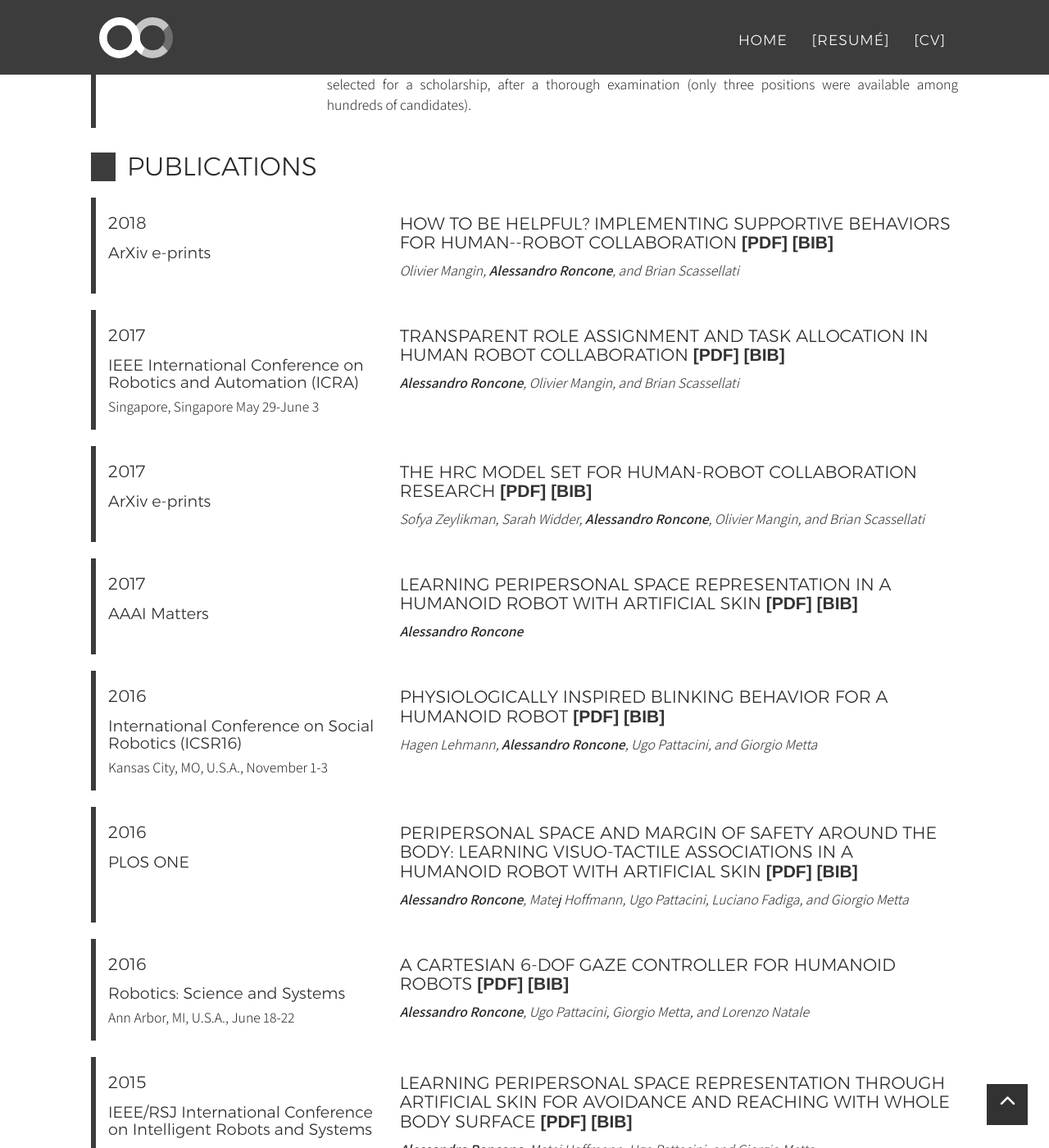
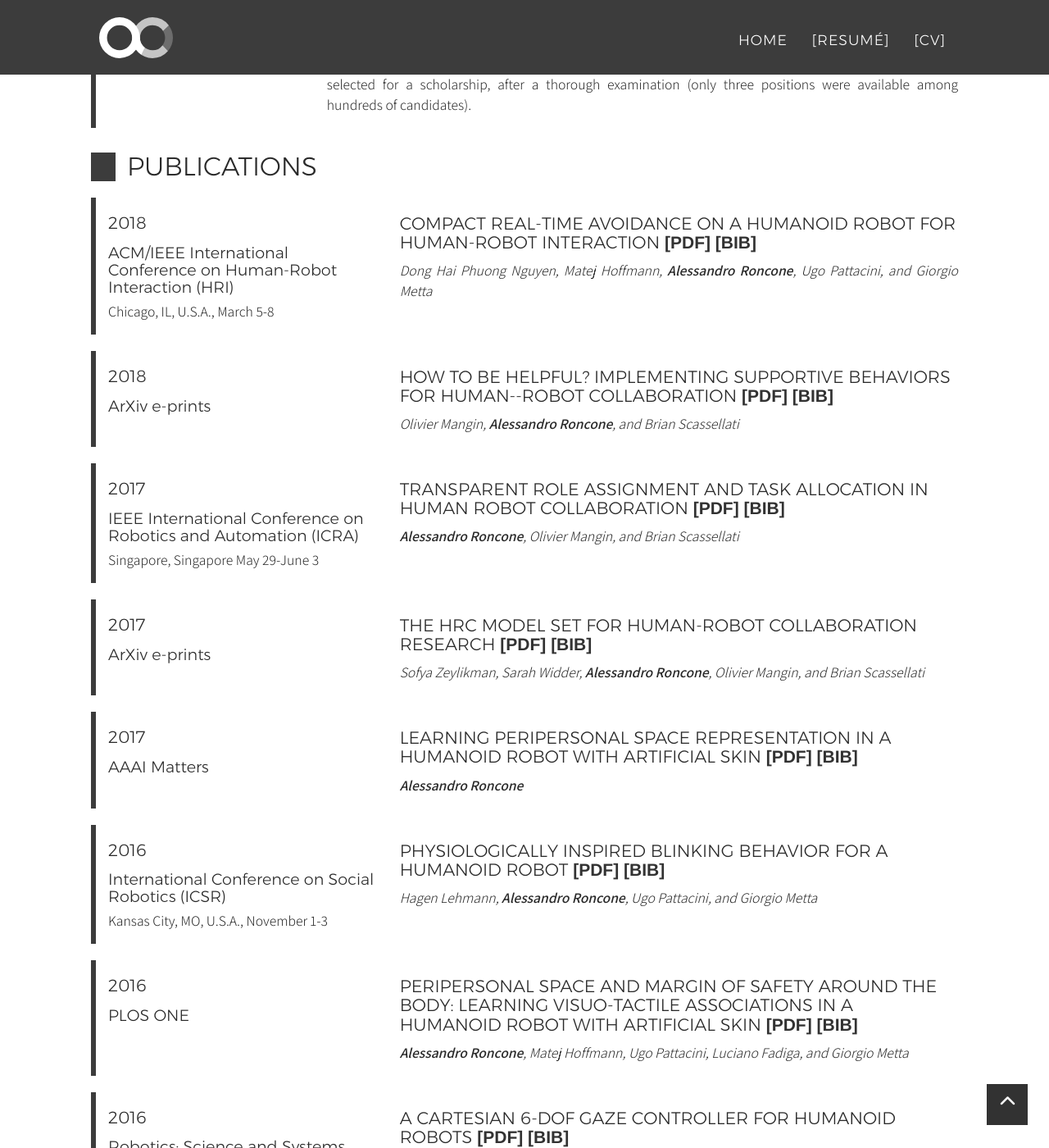
Before and after one commit to alecive/alecive.github.io, a Jekyll site: the page built from _posts/cv/2017-02-08-CV-AlessandroRoncone.md, in a window 1280 px wide and 1400 px high, scrolled down 3988 px. Shown: the whole window at 82% size. Built offline with Jekyll 4.4.1, drawn with Linux system fonts in a browser that asks for light colours; nearby versions of some CDN libraries; some web fonts are replaced; some of the changed text lies outside the part shown.

Commit message:
Added nguyen 18 to my online cv

```diff
--- a/_data/cv-publications.yml
+++ b/_data/cv-publications.yml
@@ -1,3 +1,9 @@
+ - title: "Compact Real-time avoidance on a Humanoid Robot for Human-Robot interaction"
+   authors: Dong Hai Phuong Nguyen, Matej Hoffmann, <b>Alessandro Roncone</b>, Ugo Pattacini, and Giorgio Metta
+   year: 2018
+   venue: ACM/IEEE International Conference on Human-Robot Interaction (HRI)
+   where: Chicago, IL, U.S.A., March 5-8
+   pdf: "2018_Nguyen_HRI_physical_hri_controller"
  - title: "How to be Helpful? Implementing Supportive Behaviors for Human--Robot Collaboration"
    authors: Olivier Mangin, <b>Alessandro Roncone</b>, and Brian Scassellati
    year: 2018
@@ -22,7 +28,7 @@
  - title: "Physiologically Inspired Blinking Behavior for a Humanoid Robot"
    authors: Hagen Lehmann, <b>Alessandro Roncone</b>, Ugo Pattacini, and Giorgio Metta
    year: 2016
-   venue: International Conference on Social Robotics (ICSR16)
+   venue: International Conference on Social Robotics (ICSR)
    where: Kansas City, MO, U.S.A., November 1-3
    pdf: "2016_Lehmann_ICSR_blinking"
  - title: "Peripersonal Space and Margin of Safety around the Body: Learning Visuo-tactile Associations in a Humanoid Robot with Artificial Skin"
@@ -33,13 +39,13 @@
  - title: "A Cartesian 6-DoF Gaze Controller for Humanoid Robots"
    authors: <b>Alessandro Roncone</b>, Ugo Pattacini, Giorgio Metta, and Lorenzo Natale
    year: 2016
-   venue: "Robotics: Science and Systems"
+   venue: "Robotics: Science and Systems (RSS)"
    where: Ann Arbor, MI, U.S.A., June 18-22
    pdf: "2016_Roncone_RSS_gaze_controller"
  - title: "Learning peripersonal space representation through artificial skin for avoidance and reaching with whole body surface"
    authors: <b>Alessandro Roncone</b>, Matej Hoffmann, Ugo Pattacini, and Giorgio Metta
    year: 2015
-   venue: IEEE/RSJ International Conference on Intelligent Robots and Systems
+   venue: IEEE/RSJ International Conference on Intelligent Robots and Systems (IROS)
    where: Hamburg, Germany, September 28-October 2
    pdf: "2015_Roncone_IROS_peripersonal_space"
  - title: "Gaze Stabilization for Humanoid Robots: A Comprehensive Framework"
```
Also changed, not shown: papers/2018_Nguyen_HRI_physical_hri_controller.bib (+4 -5 lines).
